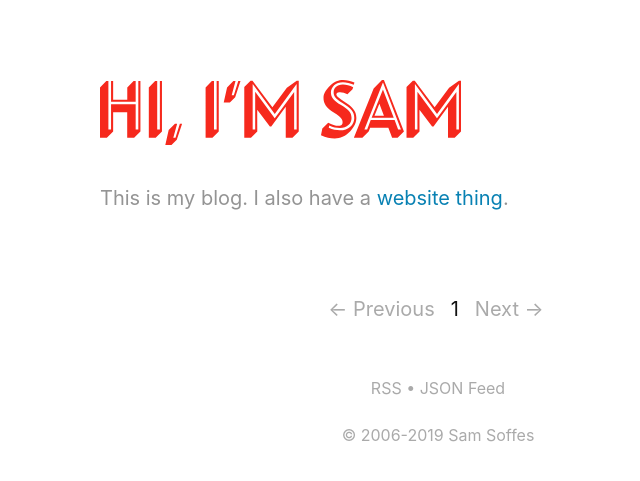
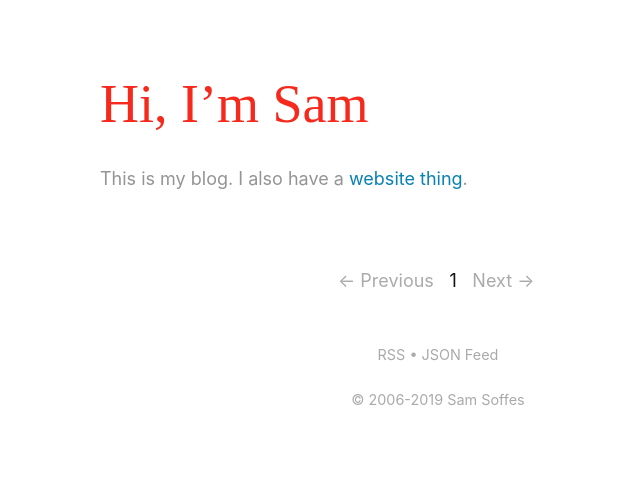
Before and after one commit to soffes/soffes.blog, a Jekyll site: the page built from index.html, in a window 1280 px wide. Shown: the top 481 px of the page, without its empty margins (202-842 px from the left). Built offline with Jekyll 4.4.1, drawn with Linux system fonts in a browser that asks for light colours; some web fonts are replaced; the list of posts is cut into pages by our own code.

Commit message:
Cool fonts again

```diff
--- a/_layouts/default.html
+++ b/_layouts/default.html
@@ -6,6 +6,7 @@
   <link rel="mask-icon" sizes="any" href="/favicon.svg" color="#f6291d">
   <link rel="shortcut icon" href="/favicon.ico" type="image/x-icon">
   <link rel="apple-touch-icon" href="/apple-touch-icon-192x192.png" sizes="192x192">
+  <link rel="stylesheet" href="https://cloud.typography.com/619254/6911812/css/fonts.css">
   <link href="/css/styles.css" rel="stylesheet">
   <link rel="me" href="https://www.google.com/profiles/samsoffes">
   <link rel="author" type="text/plain" href="/humans.txt">
@@ -26,10 +27,7 @@
 <body>
   {% unless page.cover_image %}
   <header>
-    <h1><a href="/" rel="home" title="{{ site.title }}">
-      <span>{{ site.title }}</span>
-      <img src="/logo.svg" width="361" height="65" alt="{{ site.title }}">
-    </a></h1>
+    <h1><a href="/" rel="home" title="{{ site.title }}">{{ site.title }}</a></h1>
     <p>{{ site.description }}</p>
   </header>
   {% endunless %}
--- a/_sass/globals/variables.scss
+++ b/_sass/globals/variables.scss
@@ -2,11 +2,15 @@
 $width: 708px;
 
 // Fonts
-$font-family: -apple-system, BlinkMacSystemFont, sans-serif;
-$standard-weight: 400;
-$bold-weight: 600;
+$body-font-family: "Whitney SSm A", "Whitney SSm B", -apple-system, BlinkMacSystemFont, sans-serif;
+$body-font-weight: 400;
+$bold-font-weight: 700;
+$body-font-size: 18px;
 $monospace-font-family: 'Menlo', 'Monaco', monospace;
 $monospace-size: 17px;
+
+$logo-font-family: "Landmark Dimensional A", "Landmark Dimensional B";
+$logo-font-weight: 400;
 
 // Colors
 $link-color: #0881b3;
--- a/css/styles.scss
+++ b/css/styles.scss
@@ -22,10 +22,10 @@ html {
 
 body {
   color: $text-color;
-  font-size: 20px;
-  font-family: $font-family;
-  font-weight: $standard-weight;
-  line-height: 1.55em;
+  font-size: $body-font-size;
+  font-family: $body-font-family;
+  font-weight: $body-font-weight;
+  line-height: 1.7em;
 }
 
 input {
@@ -45,7 +45,7 @@ a {
 }
 
 strong, b {
-  font-weight: $bold-weight;
+  font-weight: $bold-font-weight;
   font-style: normal;
 }
 
@@ -112,15 +112,12 @@ small {
 
 h1 {
   color: #000;
+  font-family: $logo-font-family;
+  font-weight: $logo-font-weight;
   font-size: 3em;
   margin-bottom: 0.5em;
-  font-weight: 400;
   text-transform: capitalize;
-  line-height: 1em;
-
-  span {
-    display: none;
-  }
+  line-height: 1.2em;
 }
 
 body > header h1 {
@@ -132,7 +129,7 @@ body > header h1 {
 
 h2 {
   font-size: 1.3em;
-  font-weight: $bold-weight;
+  font-weight: $bold-font-weight;
 
   a {
     color: $text-color;
@@ -141,7 +138,7 @@ h2 {
 }
 
 h3 {
-  font-weight: $bold-weight;
+  font-weight: $bold-font-weight;
   color: #666;
   font-size: 1.1em;
 
@@ -153,7 +150,7 @@ h3 {
 
 h4 {
   color: #999;
-  font-weight: $bold-weight;
+  font-weight: $bold-font-weight;
   margin-bottom: 0.2em;
 }
 
```
Also changed, not shown: logo.svg (deleted).
